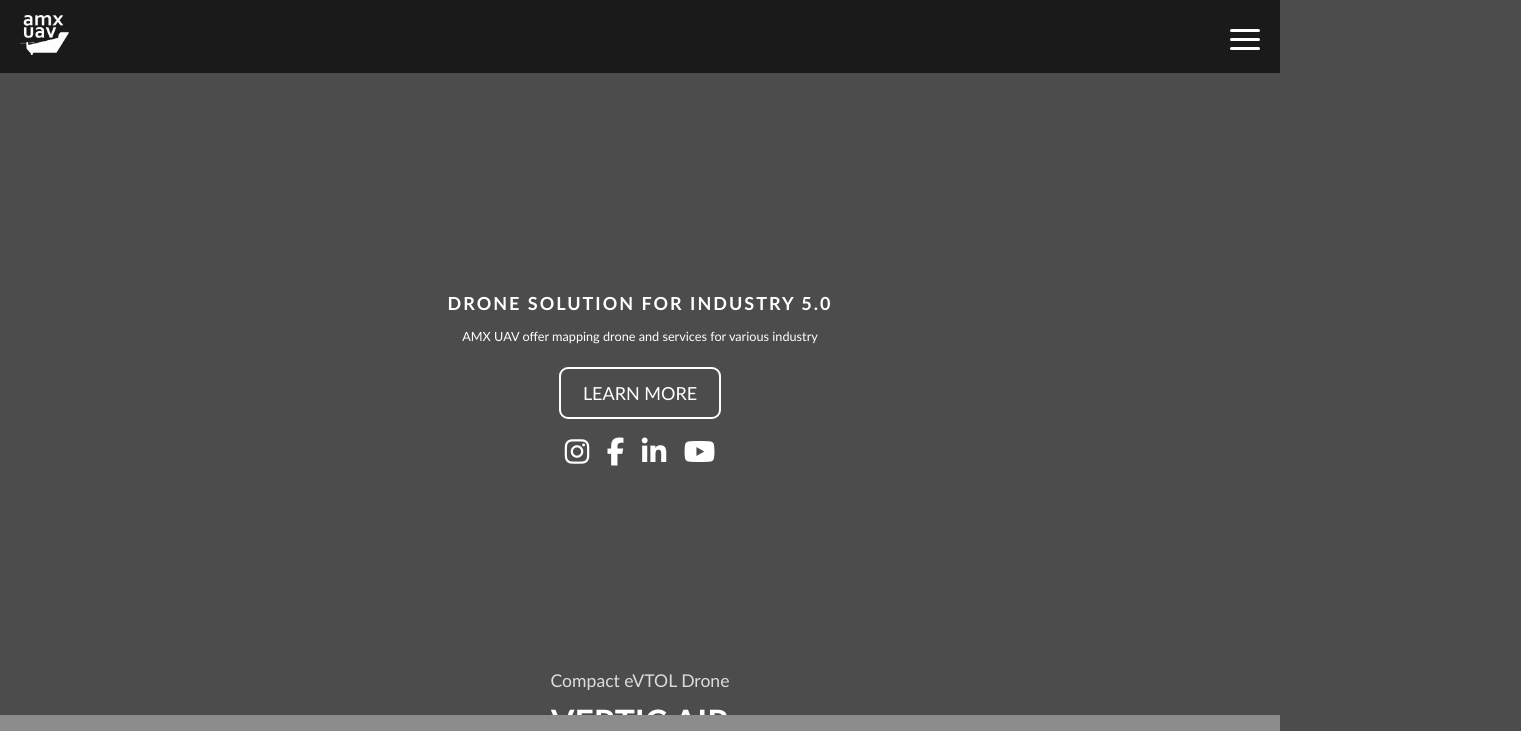
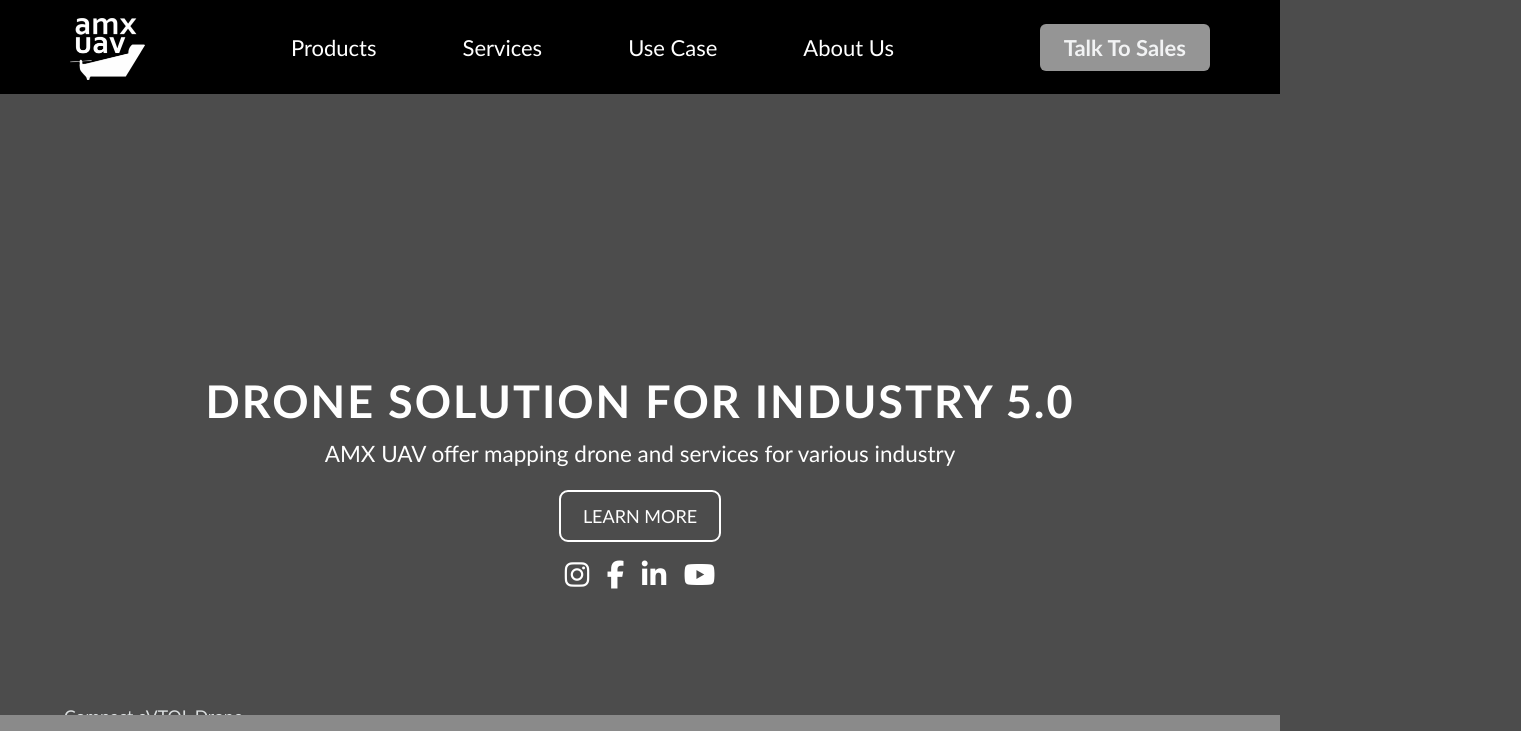
Before and after one commit to nasgmr/website-amx-next, a Next.js app: page / in a window 1280 px wide. Shown: the top 731 px of the page, 1521 px wide, since content can reach past the window. Built offline with nearby package versions, Linux system fonts and the light colour scheme; a web font is replaced by a local one.

Commit message:
fix: overflow mobile version hero section updated

```diff
--- a/src/css/style.css
+++ b/src/css/style.css
@@ -1774,7 +1774,7 @@ body {
 }
 
 /* MOBILE VERSION */
-@media (max-width: 100vw) {
+@media (max-width: 720px) {
   /* BODY */
   body {
     padding-top: 80px !important;
@@ -1902,7 +1902,7 @@ body {
     padding-top: 40px;
     padding-left: 20px;
     padding-right: 20px;
-    overflow: visible;
+    overflow: hidden;
   }
 
   .hero-section h1,
```
